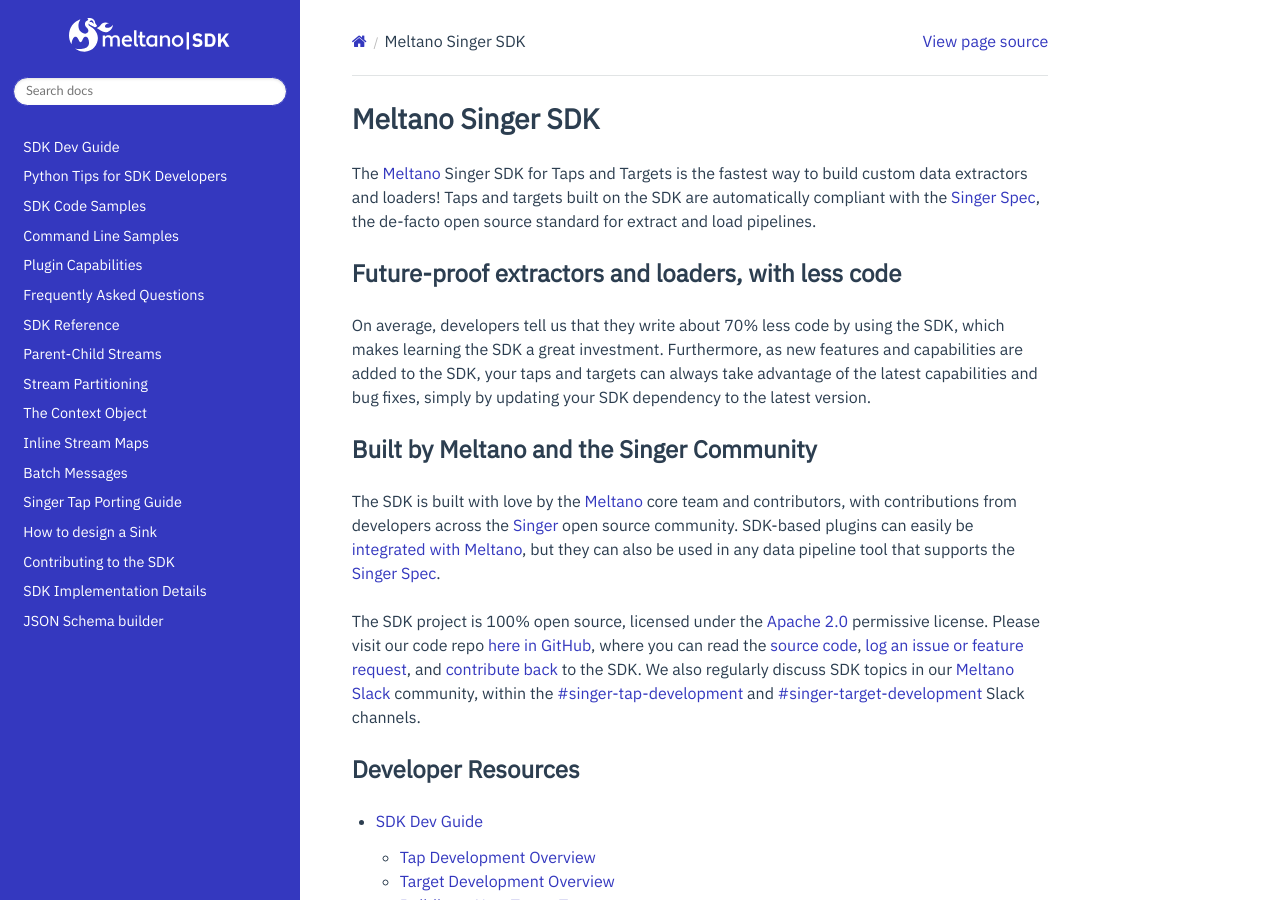
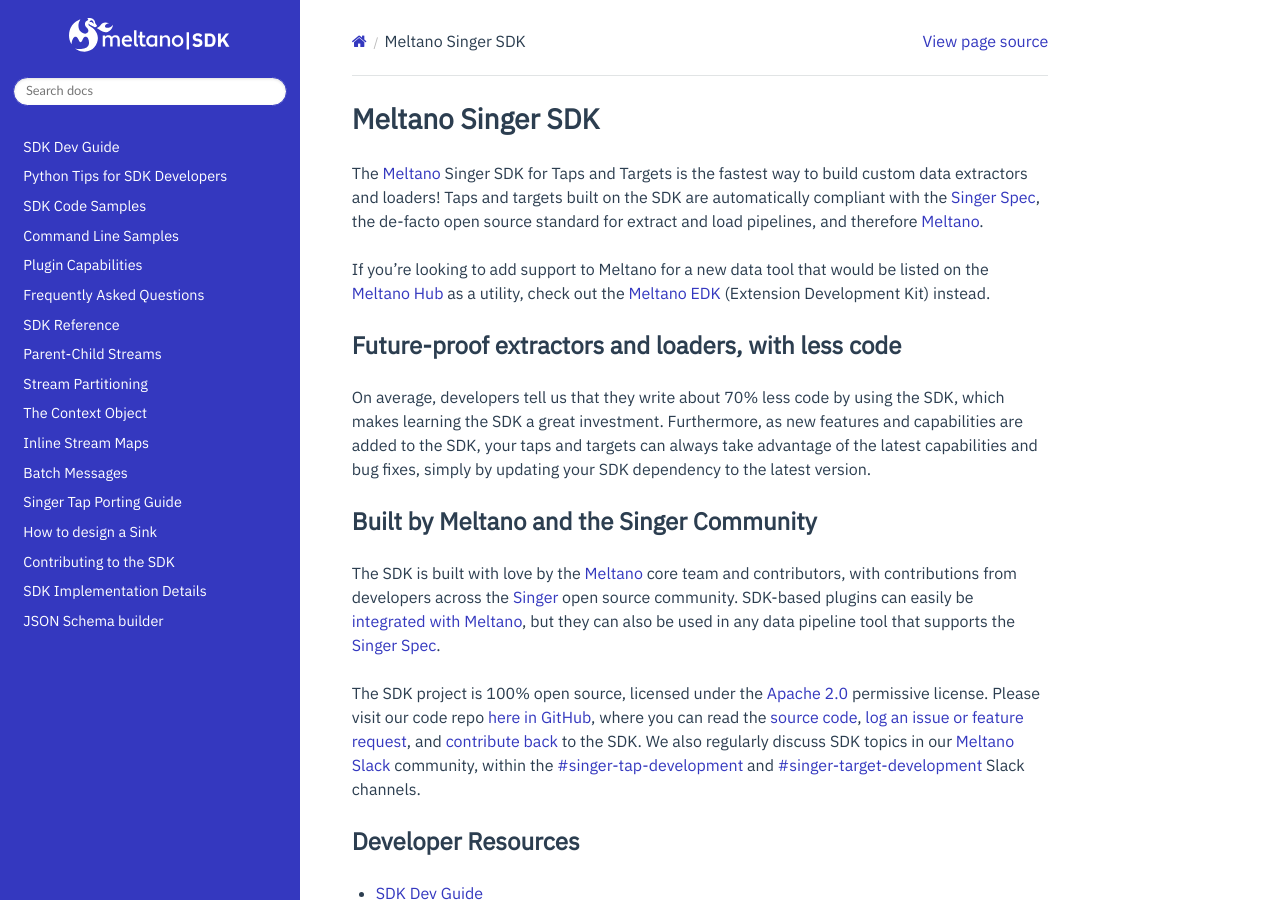
Before and after one commit to meltano/sdk, a Sphinx documentation site: the page built from docs/index.rst, in a window 1280 px wide and 900 px high. Built offline with Sphinx 7.4.7 and the Read the Docs theme 2.0.0, drawn with Linux system fonts in a browser that asks for light colours.

Commit message:
docs: Add link to EDK (#1293)
Co-authored-by: Edgar R. M <edgar@meltano.com>

```diff
--- a/docs/index.rst
+++ b/docs/index.rst
@@ -8,7 +8,9 @@
 
 The Meltano_ Singer SDK for Taps and Targets is the fastest way to build custom
 data extractors and loaders! Taps and targets built on the SDK are automatically compliant with the
-`Singer Spec`_, the de-facto open source standard for extract and load pipelines.
+`Singer Spec`_, the de-facto open source standard for extract and load pipelines, and therefore Meltano_.
+
+If you're looking to add support to Meltano for a new data tool that would be listed on the `Meltano Hub`_ as a utility, check out the `Meltano EDK`_ (Extension Development Kit) instead.
 
 Future-proof extractors and loaders, with less code
 ---------------------------------------------------
@@ -75,6 +77,8 @@
 .. _Singer: https://singer.io
 .. _Singer Spec: https://hub.meltano.com/singer/spec
 .. _Meltano: https://www.meltano.com
+.. _Meltano EDK: https://edk.meltano.com
+.. _Meltano Hub: https://hub.meltano.com/utilities/
 .. _integrated with Meltano: https://docs.meltano.com/tutorials/custom-extractor#add-the-plugin-to-your-meltano-project
 .. _contribute back: https://github.com/meltano/sdk/issues?q=is%3Aopen+is%3Aissue+label%3A%22accepting+merge+requests%22
 .. _source code: https://github.com/meltano/sdk
```
